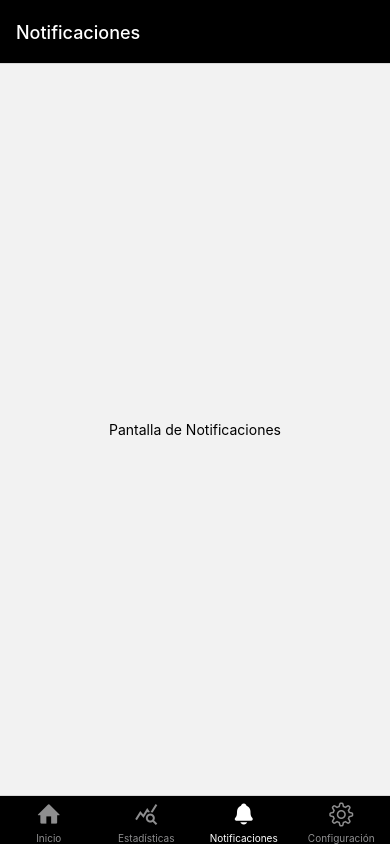
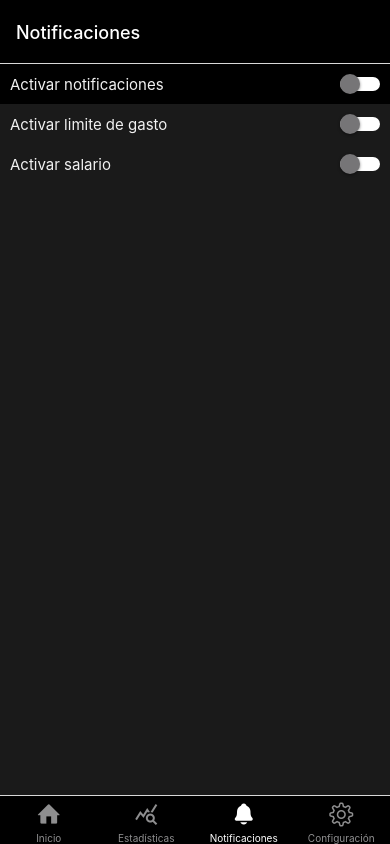
Before and after one commit to AdrjGo/AplicacionCompetencia, a React Native app: screen /Notificaciones in a window 390 px wide. Built offline with nearby package versions, Linux system fonts and the light colour scheme.

Commit message:
Notificaciones

```diff
--- a/package.json
+++ b/package.json
@@ -11,13 +11,13 @@
   "dependencies": {
     "@expo/metro-runtime": "~3.1.3",
     "@react-navigation/bottom-tabs": "^6.5.17",
-    "@react-navigation/material-bottom-tabs": "^6.2.24",
     "@react-navigation/native": "^6.1.14",
     "expo": "~50.0.11",
     "expo-status-bar": "~1.11.1",
     "react": "18.2.0",
     "react-dom": "18.2.0",
     "react-native": "0.73.4",
+    "react-native-dropdown-select-list": "^2.0.5",
     "react-native-gesture-handler": "~2.14.0",
     "react-native-paper": "^5.12.3",
     "react-native-safe-area-context": "4.8.2",
--- a/screens/ConfigScreen.jsx
+++ b/screens/ConfigScreen.jsx
@@ -1,19 +1,22 @@
 import * as React from "react";
-import { SafeAreaView, StyleSheet } from "react-native";
-import Buttons from '../src/components/Buttons'
+import { SafeAreaView, ScrollView } from "react-native";
+import Buttons from "../src/components/Buttons";
 
-const ConfigScreen = () =>  {
+const ConfigScreen = () => {
   return (
-    <SafeAreaView style={{ backgroundColor: "#1a1a1a", flex: 1 }}>
-      <Buttons text="Divisa"  />
-      <Buttons text="Contraseña"/>
-      <Buttons text="Tema de la aplicación"/>
-      <Buttons text="Modo oscuro"/>
-      <Buttons text="Copia de seguridad"/>
-      <Buttons text="Información"/>
-      <Buttons text="Dudas o sugerencias"/>
-      <Buttons text="Política de privacidad"/>
-    </SafeAreaView>
+    <ScrollView style = {{ backgroundColor: "#1a1a1a", flex:1}}>
+      <SafeAreaView style={{flex: 1 }}>
+        <Buttons text="Divisa" iconName="currency-exchange" />
+        <Buttons text="Contraseña" iconName="lock-outline" />
+        <Buttons text="Tema de la aplicación" iconName="color-lens" />
+        <Buttons text="Modo oscuro" iconName="dark-mode" />
+        <Buttons text="Copia de seguridad" iconName="cloud-upload" />
+        <Buttons text="Información" iconName="info-outline" />
+        <Buttons text="Dudas o sugerencias" iconName="comment" />
+        <Buttons text="Política de privacidad" iconName="shield" />
+
+      </SafeAreaView>
+    </ScrollView>
   );
-}
-export default ConfigScreen
+};
+export default ConfigScreen;
--- a/screens/NotifScreen.jsx
+++ b/screens/NotifScreen.jsx
@@ -1,11 +1,15 @@
 import React from 'react';
-import { TouchableOpacity ,StyleSheet, Text,  View} from 'react-native';
+import { SafeAreaView} from 'react-native';
+import Switcher from '../src/components/Switch';
+import SwitchP from '../src/components/SwitchPrincipal';
 
 const NotifScreen = () => {
     return (
-        <View style={{ flex: 1, justifyContent: 'center', alignItems: 'center' }}>
-          <Text>Pantalla de Notificaciones</Text>
-        </View>
+        <SafeAreaView style={{ flex: 1, backgroundColor:"#1a1a1a"}}>
+          <SwitchP texto="notificaciones" activateText="Notificaciones activadas" />
+          <Switcher texto="limite de gasto" activateText="Importe: "/>
+          <Switcher texto="salario" activateText="Importe:"/>
+        </SafeAreaView>
       );
 }
 
--- a/src/components/Buttons.jsx
+++ b/src/components/Buttons.jsx
@@ -6,14 +6,17 @@ import {
   SafeAreaView,
   TouchableOpacity,
 } from "react-native";
+import { MaterialIcons } from '@expo/vector-icons';
 
 export default function Buttons(props) {
-    const { text } = props
+    const { text, iconName } = props
 
   return (
+
     <SafeAreaView style={styles.container}>
       <TouchableOpacity
         style={{ ...styles.touchButton, backgroundColor: "#0a0a0a" }}>
+        {iconName && <MaterialIcons name={iconName} size={24} color="white"/>}
         <Text style={styles.buttonText}>{ text }</Text>
       </TouchableOpacity>
     </SafeAreaView>
@@ -27,13 +30,16 @@ const styles = StyleSheet.create({
   touchButton: {
     width: "90%",
     alignSelf: "center",
-    paddingVertical: 10,
+    paddingVertical: 22,
     marginVertical:10,
     borderRadius: 10,
+    flexDirection:"row",
+    paddingLeft:15
   },
   buttonText: {
     color: "#f1f1f1",
     textAlign: "left",
     fontSize: 18,
+    paddingLeft:20
   },
 });
--- a/src/components/Navigation.jsx
+++ b/src/components/Navigation.jsx
@@ -1,10 +1,7 @@
 import * as React from "react";
 import { createBottomTabNavigator } from "@react-navigation/bottom-tabs";
 import { NavigationContainer } from "@react-navigation/native";
-import { Entypo } from "@expo/vector-icons";
-import { MaterialIcons } from "@expo/vector-icons";
-import { Ionicons } from "@expo/vector-icons";
-import { SimpleLineIcons } from "@expo/vector-icons";
+import { Entypo, MaterialIcons, Ionicons, SimpleLineIcons } from "@expo/vector-icons";
 
 //pantallas
 import HomeScreen from "../../screens/HomeScreen";
--- /dev/null
+++ b/src/components/Switch.jsx
@@ -0,0 +1,117 @@
+import React, { useState } from "react";
+import {
+  StyleSheet,
+  SafeAreaView,
+  Switch,
+  Text,
+  View,
+  TextInput,
+} from "react-native";
+import { SelectList } from "react-native-dropdown-select-list";
+
+export default function Switcher(props) {
+  //Boton y desplegable
+  const { texto, activateText } = props;
+  const [isEnabled, setIsEnabled] = useState(false);
+  const [text, setText] = useState("Activar");
+  const [showAdditionalContent, setShowAdditionalContent] = useState(false);
+
+  const toggleSwitch = () => {
+    if (isEnabled) {
+      setText("Activar");
+    } else {
+      setText("Desactivar");
+    }
+    setIsEnabled((prevState) => !prevState);
+    setShowAdditionalContent((prevState) => !prevState);
+  };
+
+  //Lista
+  const [selected, setSelected] = React.useState("");
+  const [isSelectListEnabled, setSelectListEnabled] = useState(true);
+
+
+  const data = [
+    { key: "1", value: "Día" },
+    { key: "2", value: "Mes" },
+    { key: "3", value: "Año" },
+  ];
+
+  return (
+    <SafeAreaView style={styles.container}>
+      <View style={styles.viewContainer}>
+        <Text style={styles.text}>
+          {text} {texto}
+        </Text>
+        <Switch
+          onValueChange={toggleSwitch}
+          value={isEnabled}
+          trackColor={{ false: "white", true: "#4ed164" }}
+          thumbColor={isEnabled ? "white" : "#767577"}
+        />
+      </View>
+
+      {showAdditionalContent && (
+        <View style={styles.addContent}>
+          <View style={styles.inputContainer}>
+            <Text style={styles.text}> {activateText}</Text>
+            <TextInput
+              style={styles.input}
+              placeholder="Ingrese monto"
+              keyboardType="numeric"
+            />
+          </View>
+          <View style={styles.selectListContainer}>
+            <SelectList
+              setSelected={(val) => setSelected(val)}
+              data={data}
+              save="value"
+              boxStyles={{backgroundColor:"#f1f1f1"}}
+              dropdownStyles={{backgroundColor:"#f1f1f1"}}
+            />
+          </View>
+        </View>
+      )}
+    </SafeAreaView>
+  );
+}
+
+const styles = StyleSheet.create({
+  container: {
+    backgroundColor: "#1a1a1a",
+  },
+  viewContainer: {
+    flexDirection: "row",
+    alignItems: "center",
+    padding: 10,
+    justifyContent: "space-between",
+  },
+  text: {
+    color: "#f1f1f1",
+    marginRight: 10,
+    fontSize: 15,
+  },
+  addContent: {
+    backgroundColor: "black",
+    padding: 10,
+    margin: 10,
+    borderRadius: 15,
+
+  },
+  inputContainer: {
+    flexDirection: "row",
+    alignItems: "center",
+    justifyContent: "space-between",
+    marginBottom: 10,
+  },
+  input: {
+    color: "#f1f1f1",
+    flex: 2,
+    height: 40,
+    borderWidth: 1,
+    borderBottomColor: "grey",
+  },
+  selectListContainer: {
+    marginTop: 10,
+  },
+});
--- /dev/null
+++ b/src/components/SwitchPrincipal.jsx
@@ -0,0 +1,47 @@
+import React, { useState } from "react";
+import { StyleSheet, Switch, Text, View } from "react-native";
+
+export default function SwitchP(props) {
+  const { texto } = props;
+  const [isEnabled, setIsEnabled] = useState(false);
+  const [text, setText] = useState("Activar");
+
+  const toggleSwitch = () => {
+    if (isEnabled) {
+      setText("Activar");
+    } else {
+      setText("Desactivar");
+    }
+    setIsEnabled((prevState) => !prevState);
+  };
+
+  return (
+    <View style={styles.viewContainer}>
+      <Text style={styles.text}>{text} {texto} </Text>
+      <Switch
+        onValueChange={toggleSwitch}
+        value={isEnabled}
+        trackColor={{ false: "white", true: "#4ed164" }}
+        thumbColor={isEnabled ? "white" : "#767577"}
+      />
+    </View>
+  );
+}
+
+const styles = StyleSheet.create({
+    container: {
+      backgroundColor: "black",
+    },
+    viewContainer: {
+      flexDirection: "row",
+      alignItems: "center",
+      padding: 10,
+      justifyContent: "space-between",
+      backgroundColor: "black"
+    },
+    text: {
+      color: "#f1f1f1",
+      marginRight: 10,
+      fontSize: 15,
+    },
+  });
```
Also changed, not shown: src/components/Lista.jsx (added, +29 -0 lines), 1 other file (tests, documents, lock files or other folders).
